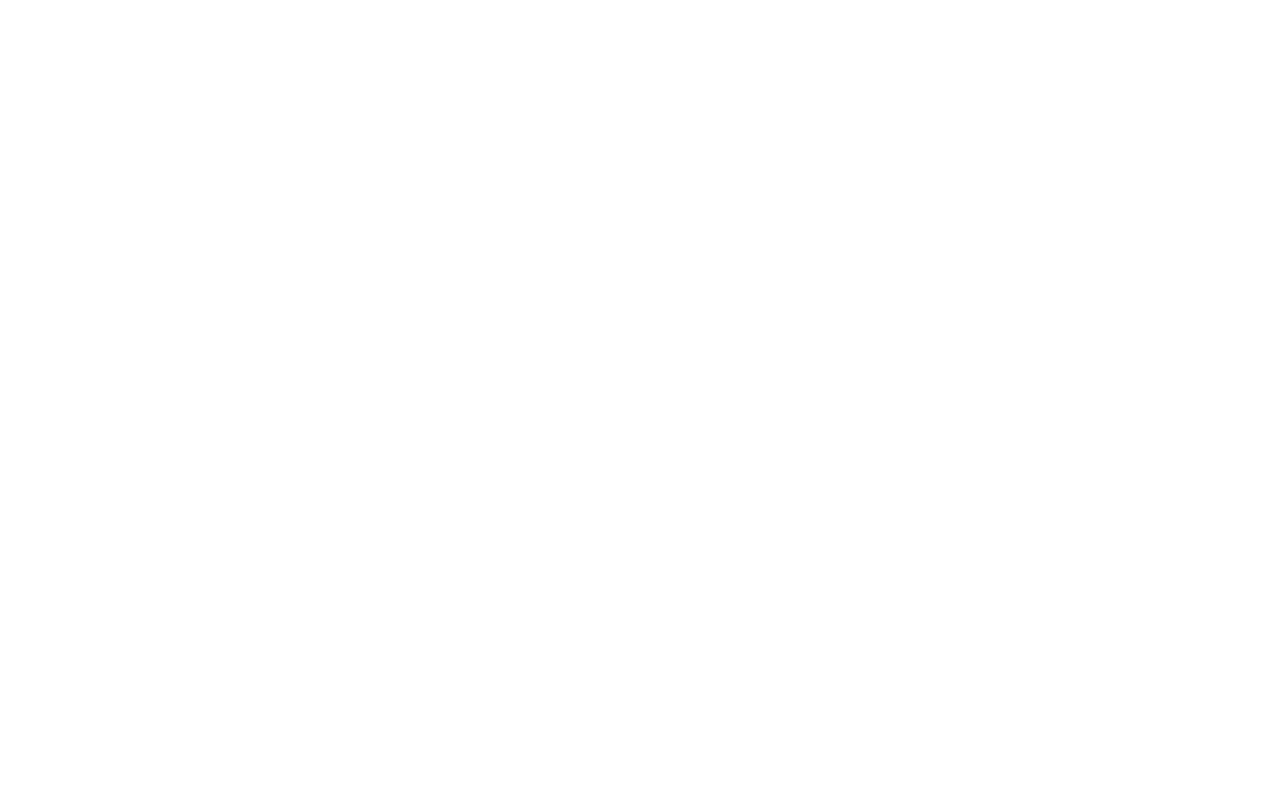
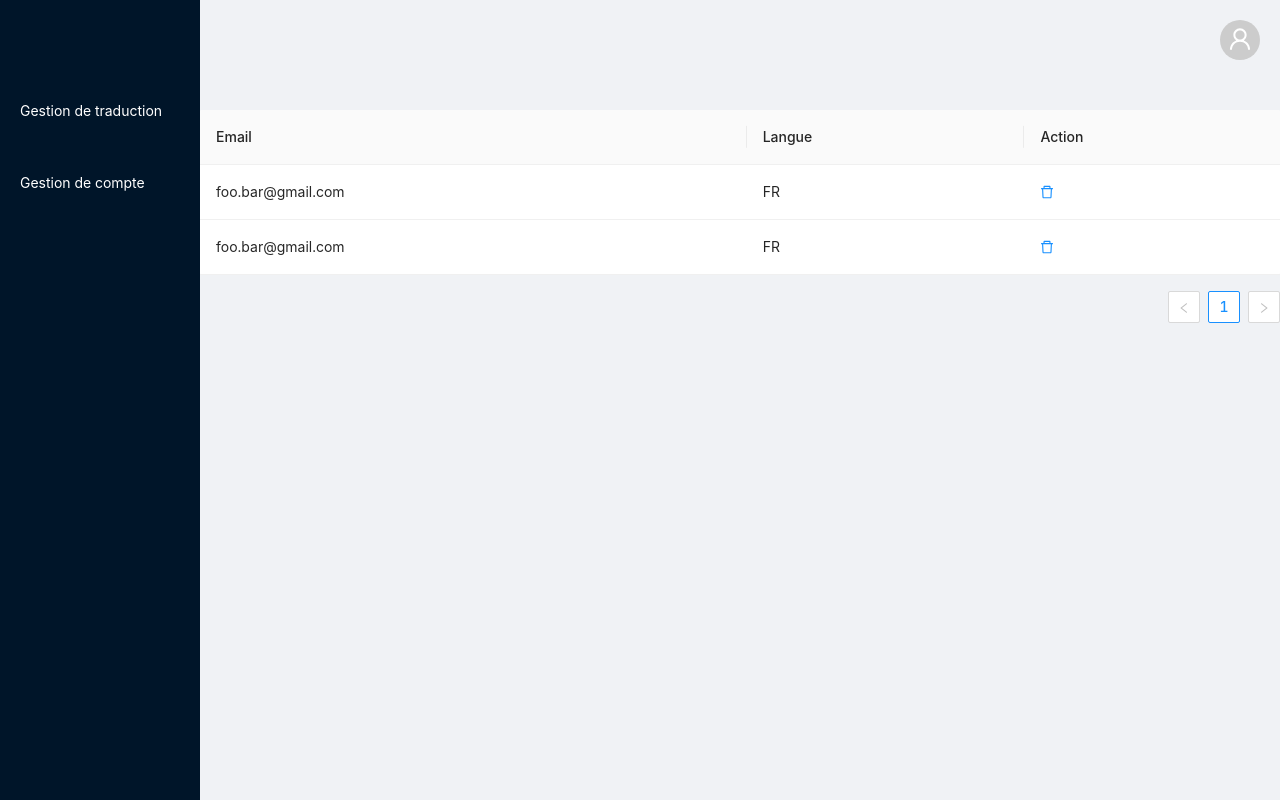
Before and after one commit to HETIC-localize/FrontEnd, a React (Create React App) app: page /account in a window 1280 px wide. Before the commit this address had no page. Built offline with nearby package versions, Linux system fonts and the light colour scheme.

Commit message:
add Login and AccountDashboard page

```diff
--- a/src/App.tsx
+++ b/src/App.tsx
@@ -1,11 +1,14 @@
-import React from 'react';
-import { Routes, Route, Link } from "react-router-dom";
-import Dashboard from './pages/Dashboard';
+import { Routes, Route } from "react-router-dom";
+import Login from './pages/Login';
+import TranslationDashboard from './pages/TranslationDashboard';
+import AccountDashboard from "./pages/AccountDashboard";
 
 function App() {
   return (
     <Routes>
-      <Route path="/" element={<Dashboard />} />
+      <Route path="/" element={<Login />} />
+      <Route path="dashboard" element={<TranslationDashboard />} />
+      <Route path="account"  element={<AccountDashboard />}/>
     </Routes>
   );
 }
--- /dev/null
+++ b/src/components/AccountTable/columns.tsx
@@ -0,0 +1,28 @@
+import { Space } from "antd";
+import { DeleteOutlined } from "@ant-design/icons";
+
+const columns = [
+    {
+      title: 'Email',
+      dataIndex: 'email',
+      key: 'email',
+    },
+    {
+      title: 'Langue',
+      dataIndex: 'country',
+      key: 'country',
+    },
+    {
+        title: 'Action',
+        key: 'action',
+        render: () => (
+          <Space size="middle">
+            <a>
+              <DeleteOutlined />
+            </a>
+          </Space>
+        ),
+      },
+  ];
+
+  export default columns
--- /dev/null
+++ b/src/components/AccountTable/index.tsx
@@ -0,0 +1,30 @@
+import React from 'react'
+import { Table } from 'antd';
+import 'antd/dist/antd.css';
+import columns from './columns';
+import { StyledButtonWrapper } from './styled'
+
+const dataSource = [
+    {
+      id: '1',
+      email: 'foo.bar@gmail.com',
+      country: 'FR',
+    },
+    {
+      id: '2',
+      email: 'foo.bar@gmail.com',
+      country: 'FR',
+    },
+  ];
+
+  const AccountTable = () => {
+      return (
+          <React.Fragment>
+            <StyledButtonWrapper>
+            </StyledButtonWrapper>
+            <Table dataSource={dataSource} columns={columns} rowKey='id' />
+          </React.Fragment>
+      )
+  }
+
+  export default AccountTable;
--- /dev/null
+++ b/src/components/AccountTable/styled.ts
@@ -0,0 +1,12 @@
+import styled from 'styled-components'
+
+export const StyledButtonWrapper = styled.div`
+  display: flex;
+  justify-content: flex-end;
+  margin-bottom: 10px;
+`
+
+export const StyledInputWrapper = styled.div`
+  display: flex;
+  align-items: center;
+`
--- a/src/components/Header/index.tsx
+++ b/src/components/Header/index.tsx
@@ -1,6 +1,6 @@
 import React, { useState } from 'react'
 import { UserOutlined } from '@ant-design/icons';
-import { Modal } from 'antd';
+import { Modal, Avatar } from 'antd';
 
 import { StyledHeader, StyledProfileWrapper } from './styled';
 
@@ -11,7 +11,7 @@ const Header = () => {
         <StyledHeader>
             <StyledProfileWrapper>
                 <a onClick={() => setModal(true)}>
-                    <UserOutlined style={{ fontSize: '36px', color: '#08c' }}/>
+                    <Avatar size="large" icon={<UserOutlined />} />
                 </a>
                 <Modal
                     title="Nom utilisateur"
--- a/src/components/Header/styled.ts
+++ b/src/components/Header/styled.ts
@@ -8,6 +8,6 @@ export const StyledProfileWrapper = styled.div`
     display: flex;
     justify-content: flex-end;
     align-items: center;
+    margin-top: 20px;
     margin-right: 20px;
-    margin-top: 20px;
 `
--- /dev/null
+++ b/src/components/SiderDashboard/index.tsx
@@ -0,0 +1,17 @@
+import { Layout } from 'antd';
+import { StyledLinkWrapper, StyledLink } from './styled';
+
+const { Sider } = Layout;
+
+const SiderDashboard = () => {
+    return (
+    <Sider>
+        <StyledLinkWrapper>
+          <StyledLink>Gestion de traduction</StyledLink>
+          <StyledLink>Gestion de compte</StyledLink>
+        </StyledLinkWrapper>
+    </Sider>
+    )
+}
+
+export default SiderDashboard;
--- /dev/null
+++ b/src/components/SiderDashboard/styled.ts
@@ -0,0 +1,14 @@
+import styled from 'styled-components';
+
+export const StyledLinkWrapper = styled.div`
+display: flex;
+flex-direction: column;
+padding-top: 100px;
+align-items: baseline;
+`
+
+export const StyledLink = styled.a`
+color: white;
+margin-left: 20px;
+margin-bottom: 50px;
+`
--- /dev/null
+++ b/src/pages/AccountDashboard/index.tsx
@@ -0,0 +1,18 @@
+import { Layout } from 'antd';
+import AccountTable from '../../components/AccountTable';
+import Header from '../../components/Header';
+import SiderDashboard from '../../components/SiderDashboard';
+
+const AccountDashboard = () =>  {
+  return (
+    <Layout>
+      <SiderDashboard />
+      <Layout style={{height:"100vh"}}>
+        <Header />
+        <AccountTable />
+      </Layout>
+    </Layout>
+  );
+}
+
+export default AccountDashboard;
--- a/src/pages/Dashboard.tsx
+++ /dev/null
@@ -1,15 +0,0 @@
-import React from 'react';
-
-import TraductionTable from '../components/TraductionTable';
-import Header from '../components/Header';
-
-function Dashboard() {
-  return (
-    <React.Fragment>
-      <Header />
-      <TraductionTable />
-    </React.Fragment>
-  );
-}
-
-export default Dashboard;
--- /dev/null
+++ b/src/pages/Login/index.tsx
@@ -0,0 +1,39 @@
+import { Layout } from 'antd';
+import styled from 'styled-components';
+import { Input, Button } from 'antd';
+
+const StyledWrapper = styled.div`
+    display: flex;
+    justify-content: center;
+    align-items: center;
+    height: 100vh;
+`
+
+const StyledLogin = styled.div`
+    display: flex;
+    flex-direction: column;
+    align-items: center;
+    height: 350px;
+    width: 350px;
+`
+
+const StyledButton = styled(Button)`
+    margin-top: 20px;
+`
+
+const StyledLoginTitle = styled.p`
+    font-size: 36px;
+`
+const Login = () => {
+  return (
+    <StyledWrapper>
+        <StyledLogin>
+            <StyledLoginTitle>Login</StyledLoginTitle>
+            <Input style={{ width: 300 }} placeholder="Email" />
+            <StyledButton type="primary" >Submit</StyledButton>
+        </StyledLogin>
+    </StyledWrapper>
+  );
+}
+
+export default Login;
--- /dev/null
+++ b/src/pages/TranslationDashboard/index.tsx
@@ -0,0 +1,18 @@
+import { Layout } from 'antd';
+import TraductionTable from '../../components/TraductionTable';
+import Header from '../../components/Header';
+import SiderDashboard from '../../components/SiderDashboard';
+
+const TranslationDashboard = () =>  {
+  return (
+    <Layout>
+      <SiderDashboard />
+      <Layout style={{height:"100vh"}}>
+        <Header />
+        <TraductionTable />
+      </Layout>
+    </Layout>
+  );
+}
+
+export default TranslationDashboard;
```
